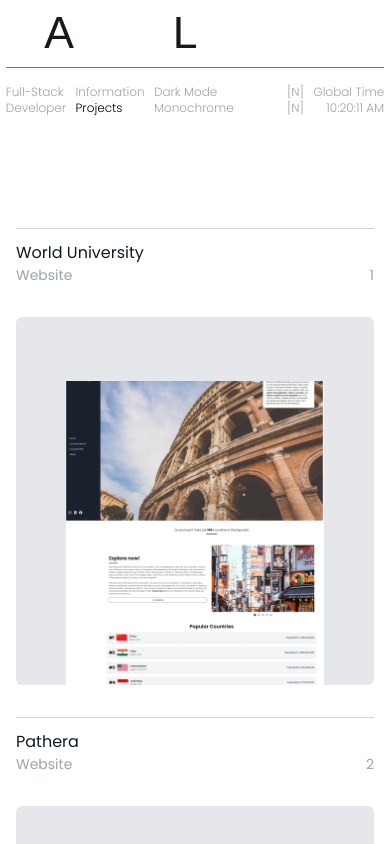
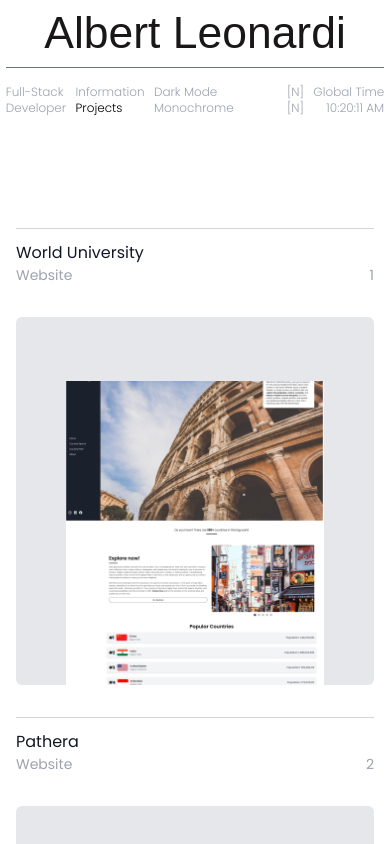
Before and after one commit to albrtleonardi/myportfolioleo, a React (Create React App) app: page / in a window 390 px wide. Shown: the top 844 px of the page. Built offline with nearby package versions, Linux system fonts and the light colour scheme; a web font is replaced by a local one.

Commit message:
Update Header.jsx

```diff
--- a/src/components/Header.jsx
+++ b/src/components/Header.jsx
@@ -1,8 +1,27 @@
-import React, { useState } from "react";
+import React, { useState, useEffect } from "react";
 import { motion } from "framer-motion";
 
 const Header = ({ isDarkMode }) => {
   const [hovered, setHovered] = useState(false);
+  const [isSmallScreen, setIsSmallScreen] = useState(false);
+
+  useEffect(() => {
+    const handleResize = () => {
+      // Check if screen width is below 768px (mobile)
+      setIsSmallScreen(window.innerWidth <= 768);
+    };
+
+    // Initial check
+    handleResize();
+
+    // Add event listener for resize
+    window.addEventListener("resize", handleResize);
+
+    // Clean up event listener on component unmount
+    return () => {
+      window.removeEventListener("resize", handleResize);
+    };
+  }, []);
 
   return (
     <motion.div
@@ -14,16 +33,19 @@ const Header = ({ isDarkMode }) => {
       <div className="top-0 left-0 w-full flex flex-col justify-center items-center">
         <motion.div
           className="font-satoshi font-medium text-[11.4vw] text-center cursor-pointer whitespace-nowrap"
-          onHoverStart={() => setHovered(true)}
-          onHoverEnd={() => setHovered(false)}
+          onHoverStart={() => !isSmallScreen && setHovered(true)}
+          onHoverEnd={() => !isSmallScreen && setHovered(false)}
         >
           <motion.span>A</motion.span>
 
           <motion.span
             initial={{ clipPath: "inset(0 100% 0 0)" }}
             animate={{
-              clipPath: hovered ? "inset(0 0 0 0)" : "inset(0 100% 0 0)",
-              opacity: hovered ? 1 : 0,
+              clipPath:
+                hovered || isSmallScreen
+                  ? "inset(0 0 0 0)"
+                  : "inset(0 100% 0 0)",
+              opacity: hovered || isSmallScreen ? 1 : 0,
             }}
             transition={{ duration: 0.2 }}
             className="inline-block"
@@ -39,8 +61,11 @@ const Header = ({ isDarkMode }) => {
           <motion.span
             initial={{ clipPath: "inset(0 100% 0 0)" }}
             animate={{
-              clipPath: hovered ? "inset(0 0 0 0)" : "inset(0 100% 0 0)",
-              opacity: hovered ? 1 : 0,
+              clipPath:
+                hovered || isSmallScreen
+                  ? "inset(0 0 0 0)"
+                  : "inset(0 100% 0 0)",
+              opacity: hovered || isSmallScreen ? 1 : 0,
             }}
             transition={{ duration: 0.2, delay: 0.1 }}
             className="inline-block"
```
